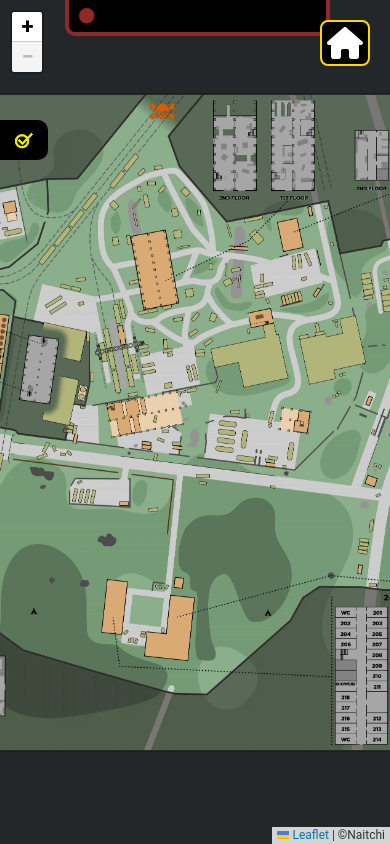
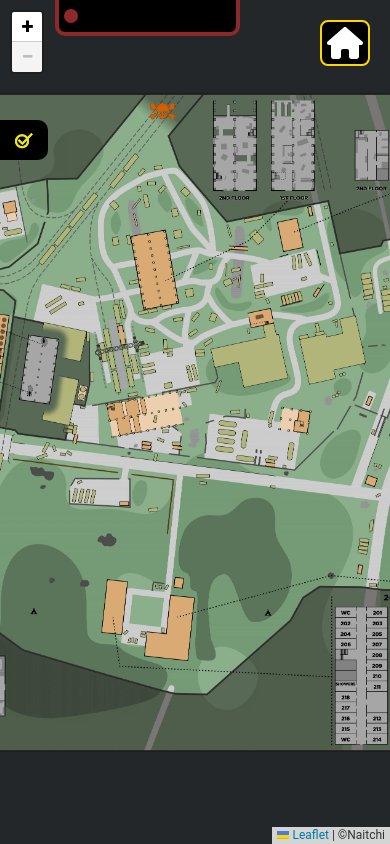
Before and after one commit to Naitchi/Quest, a Next.js app: page /customs in a window 390 px wide. Built offline with nearby package versions, Linux system fonts and the light colour scheme.

Commit message:
💄 responsive multiplayer button

```diff
--- a/src/components/MultiplayerBtn/MultiplayerBtn.module.scss
+++ b/src/components/MultiplayerBtn/MultiplayerBtn.module.scss
@@ -23,3 +23,15 @@
     cursor: help;
   }
 }
+
+@media screen and (max-width: 550px) {
+  .mainDiv {
+    width: 185px;
+    font-size: 1rem;
+    left: 55px;
+
+    .info {
+      display: none;
+    }
+  }
+}
```
